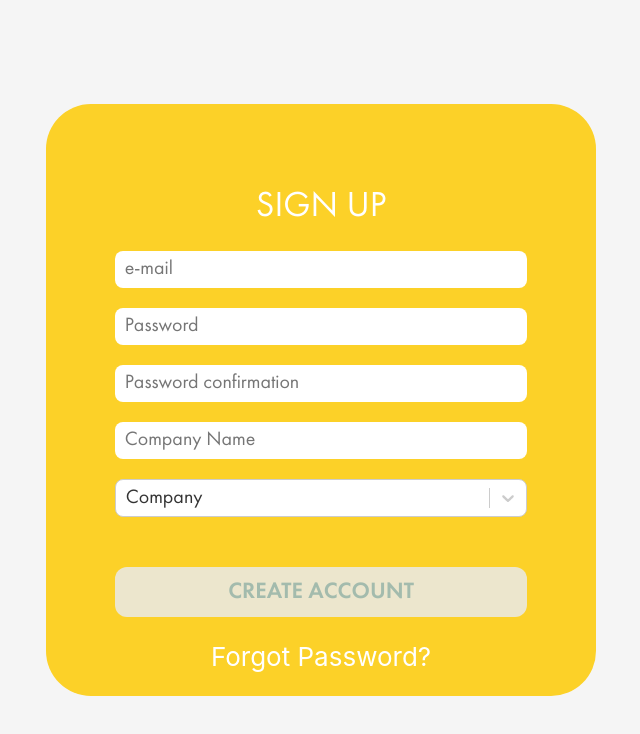
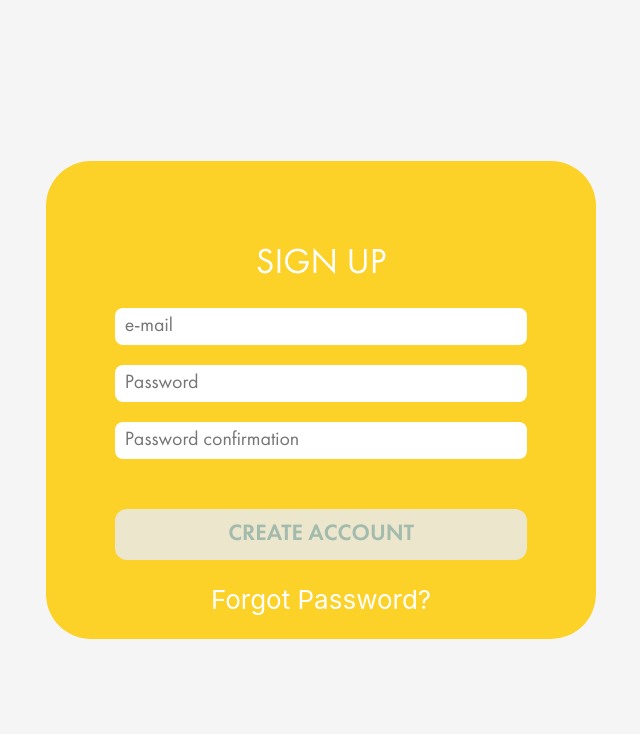
Before and after one commit to r1ddev/eventy, a React (Create React App) app: page /registration in a window 1280 px wide. Shown: the top 734 px of the page, without its empty margins (319-959 px from the left). Built offline with nearby package versions, Linux system fonts and the light colour scheme; what react-pose would draw is missing.

Commit message:
up registration

```diff
--- a/src/pages/registration/registration.js
+++ b/src/pages/registration/registration.js
@@ -15,8 +15,6 @@ class Registration extends React.Component {
     email: "",
     password: "",
     passwordRepeated: "",
-    company: "",
-    regTag: [this.props.t("Компания")],
     passwordRepeatedError: false,
     disableForm: false,
   };
@@ -42,8 +40,6 @@ class Registration extends React.Component {
         email: this.state.email,
         password: this.state.password,
         re_password: this.state.passwordRepeated,
-        company: this.state.company,
-        tag: JSON.stringify(this.state.regTag),
       };
 
       // console.log(user);
@@ -100,19 +96,9 @@ class Registration extends React.Component {
     });
   };
 
-  onChangeCompany = (e) => {
-    this.setState({
-      company: e.target.value,
-    });
-  };
-
-  onChangeRegTag = (e) => {
-    this.setState({ regTag: e.value.split(" ") || [] });
-  };
-
   render() {
     const t = this.props.t;
-    const { email, password, passwordRepeated, company, regTag, disableForm, passwordRepeatedError } = this.state;
+    const { email, password, passwordRepeated, disableForm, passwordRepeatedError } = this.state;
 
     return (
       <div id="registration">
@@ -146,29 +132,12 @@ class Registration extends React.Component {
 
             {passwordRepeatedError && <p className="error-message">{t("Пароли должны быть одинаковыми")}</p>}
 
-            <input
-              required
-              type="text"
-              value={company}
-              onChange={this.onChangeCompany}
-              className="company-input"
-              placeholder={t("Название компании")}></input>
-
-            <Select
-              isSearchable={false}
-              defaultValue={this.regOptions[0]}
-              options={this.regOptions}
-              onChange={this.onChangeRegTag}
-              className="reg-select"
-            />
-
             <button
               disabled={
                 passwordRepeatedError ||
                 email == "" ||
                 password == "" ||
                 passwordRepeated == "" ||
-                company == "" ||
                 disableForm
               }
               className="white-button login-btn">
--- a/src/utils/i18n.js
+++ b/src/utils/i18n.js
@@ -219,13 +219,13 @@ i18n.use(LanguageDetector).init({
         "ВОЙТИ КАК ГОСТЬ": "ВОЙТИ КАК ГОСТЬ",
         Зарегистрироваться: "Зарегистрироваться",
         "забыли пароль?": "забыли пароль?",
-        "Пользователя с этими данными не существует": "Пользователя с этими данными не существует",
+        "Пользователя с этими данными не существует": "Користувач з цими даними не існує",
 
-        Регистрация: "Регистрация",
-        "Подтверждение пароля": "Подтверждение пароля",
-        "Пароли должны быть одинаковыми": "Пароли должны быть одинаковыми",
+        Регистрация: "Реєстрація",
+        "Подтверждение пароля": "Підтвердження пароля",
+        "Пароли должны быть одинаковыми": "Паролі повинні бути одинаковими",
         "Название компании": "Компанiя",
-        РЕГИСТРАЦИЯ: "РЕГИСТРАЦИЯ",
+        РЕГИСТРАЦИЯ: "РЕЄСТРАЦІЯ",
         Компания: "Компания",
         Агентство: "Агентство",
         "Вам на почту пришла ссылка, пожалуйста перейдите по ней, чтобы завершить регистрацию":
```
